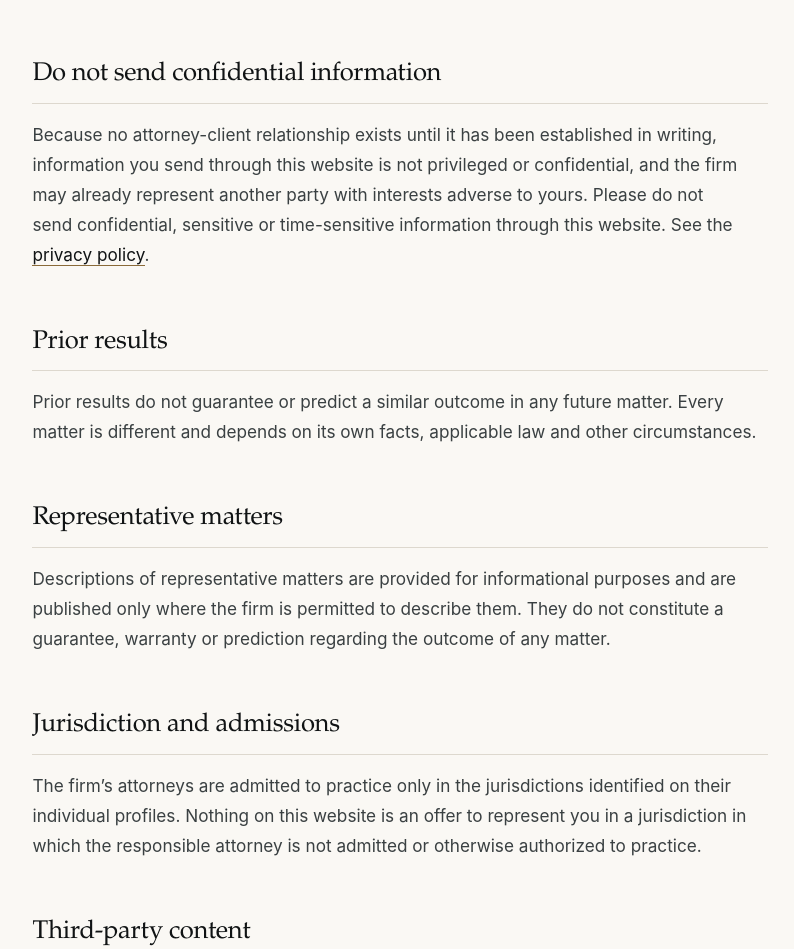
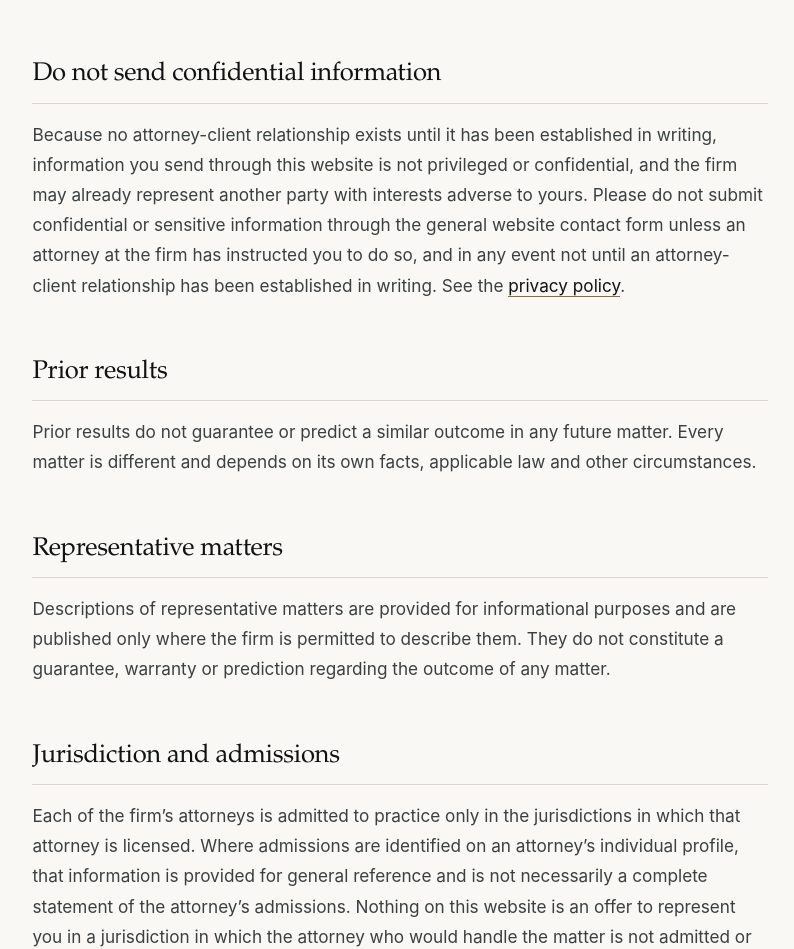
Before and after one commit to tnrobinson12/rfllplaw-website, a Next.js app: page /disclaimer in a window 1280 px wide. Shown: the part 1050-1999 px from the top of the page, without its empty margins (12-806 px from the left). Built offline with nearby package versions, Linux system fonts and the light colour scheme.

Commit message:
Finalize pre-launch legal pages

```diff
--- a/src/app/disclaimer/page.tsx
+++ b/src/app/disclaimer/page.tsx
@@ -59,8 +59,10 @@ export default function DisclaimerPage() {
               Because no attorney-client relationship exists until it has been established in
               writing, information you send through this website is not privileged or confidential,
               and the firm may already represent another party with interests adverse to yours.
-              Please do not send confidential, sensitive or time-sensitive information through this
-              website. See the <Link href="/privacy">privacy policy</Link>.
+              Please do not submit confidential or sensitive information through the general website
+              contact form unless an attorney at the firm has instructed you to do so, and in any
+              event not until an attorney-client relationship has been established in writing. See
+              the <Link href="/privacy">privacy policy</Link>.
             </p>
 
             <h2>Prior results</h2>
@@ -79,10 +81,13 @@ export default function DisclaimerPage() {
 
             <h2>Jurisdiction and admissions</h2>
             <p>
-              The firm&rsquo;s attorneys are admitted to practice only in the jurisdictions
-              identified on their individual profiles. Nothing on this website is an offer to
-              represent you in a jurisdiction in which the responsible attorney is not admitted or
-              otherwise authorized to practice.
+              Each of the firm&rsquo;s attorneys is admitted to practice only in the jurisdictions
+              in which that attorney is licensed. Where admissions are identified on an
+              attorney&rsquo;s individual profile, that information is provided for general
+              reference and is not necessarily a complete statement of the attorney&rsquo;s
+              admissions. Nothing on this website is an offer to represent you in a jurisdiction in
+              which the attorney who would handle the matter is not admitted or otherwise
+              authorized to practice.
             </p>
 
             <h2>Third-party content</h2>
--- a/src/app/terms/page.tsx
+++ b/src/app/terms/page.tsx
@@ -96,6 +96,10 @@ export default function TermsPage() {
               The firm may revise these terms at any time. Continued use of the site after a change
               constitutes acceptance of the revised terms.
             </p>
+
+            <p className="muted" style={{ marginTop: 'var(--s-7)', fontSize: 'var(--t-micro)' }}>
+              Effective date: September 3, 2026
+            </p>
           </div>
         </div>
       </section>
```
